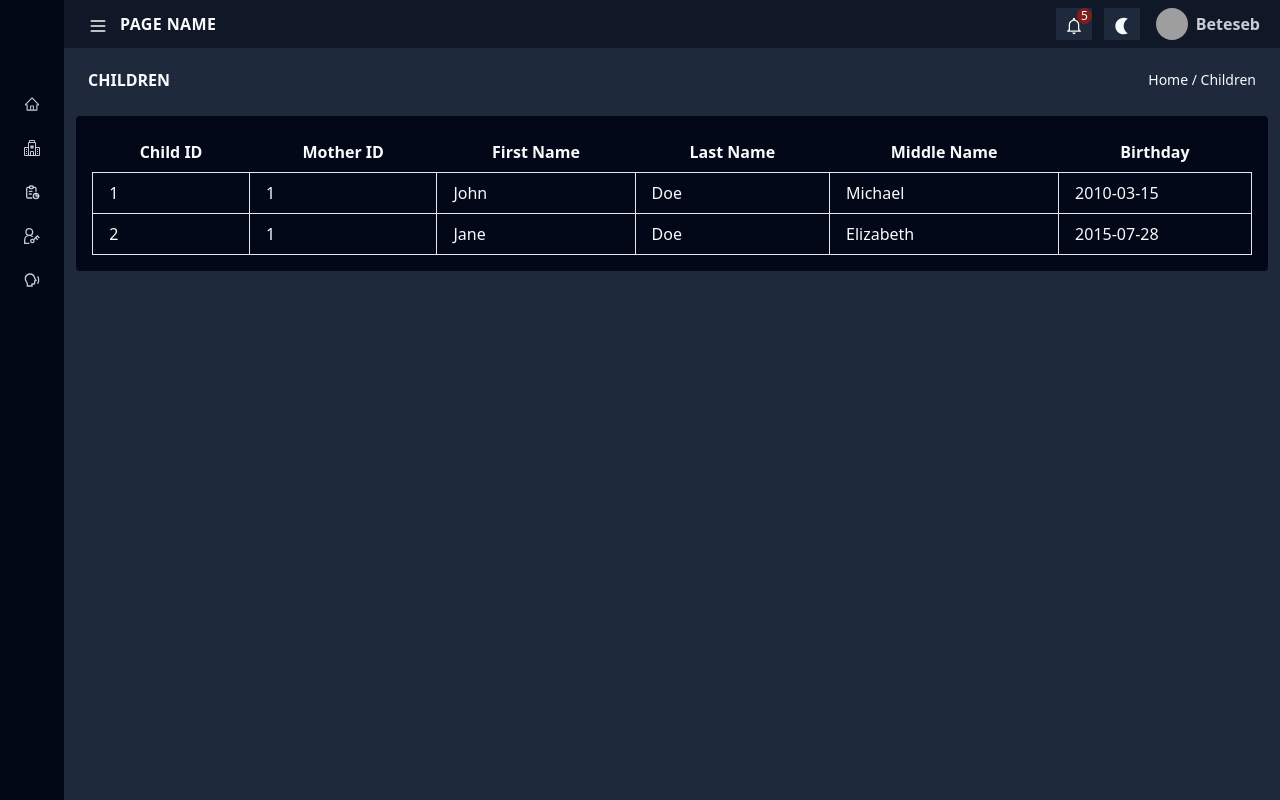
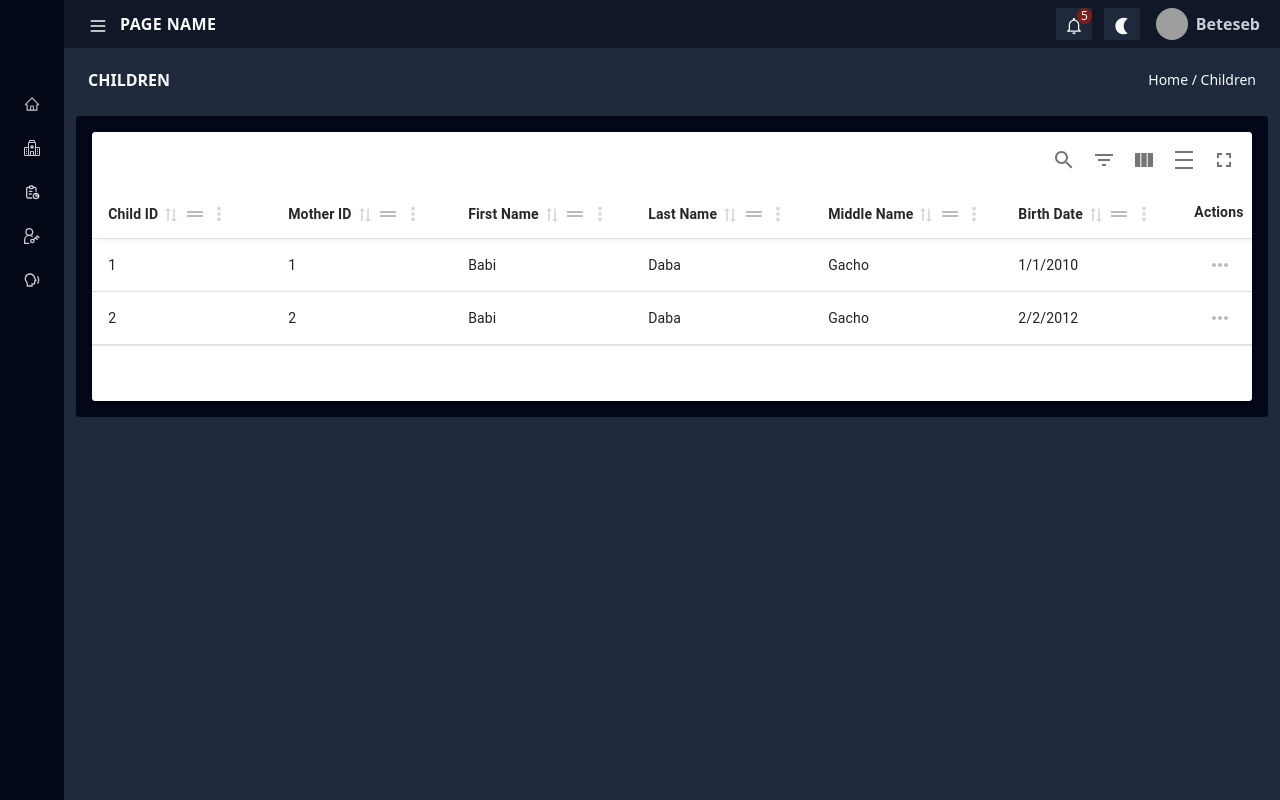
Before and after one commit to Final-Project-SE/infant-immunization-dashboard, a React (Vite) app: page /ChildrenPage in a window 1280 px wide. Built offline with nearby package versions, Linux system fonts and the light colour scheme; grey boxes are pictures that could not be loaded.

Commit message:
Create ChildrenPage component with ChildTable and dummy data for mothers and children

```diff
--- a/src/pages/ChildrenPage.tsx
+++ b/src/pages/ChildrenPage.tsx
@@ -1,73 +1,67 @@
-import React, { useEffect, useState } from 'react';
-import PageHeader from '@/components/header/page-header';
+import PageHeader from "@/components/header/page-header";
+import ChildTable from "@/components/table/child-table";
+import { Child, Mother } from "@/utils/types/component";
 
-interface Child {
-  childId: number;
-  motherId: number;
-  firstname: string;
-  lastname: string;
-  middlename: string;
-  birthday: string;
-}
+// Dummy mother data
+const mothers: Mother[] = [
+  {
+    id: 1,
+    firstName: "Belatu",
+    lastName: "Jinka",
+    email: "belatu@example.com",
+    phone: "1234567890",
+    bloodType: "A+",
+    birthDate: new Date('1990-05-15'),
+    role: "mother",
+    otp: "123456",
+    activeStatus: "active",
+    createdDate: new Date('2024-04-05')
+  },
+  {
+    id: 2,
+    firstName: "gerawa",
+    lastName: "Jemberu",
+    email: "gerawa@example.com",
+    phone: "9876543210",
+    bloodType: "B+",
+    birthDate: new Date('1985-08-20'),
+    role: "mother",
+    otp: "654321",
+    activeStatus: "active",
+    createdDate: new Date('2024-04-06')
+  },
 
-const ChildrenPage: React.FC = () => {
-  const [children, setChildren] = useState<Child[]>([]);
+];
 
-  useEffect(() => {
-    const dummyData: Child[] = [
-      {
-        childId: 1,
-        motherId: 1,
-        firstname: "John",
-        lastname: "Doe",
-        middlename: "Michael",
-        birthday: "2010-03-15",
-      },
-      {
-        childId: 2,
-        motherId: 1,
-        firstname: "Jane",
-        lastname: "Doe",
-        middlename: "Elizabeth",
-        birthday: "2015-07-28",
-      },
-      // Add more dummy data as needed
-    ];
+// Dummy child data
+const children: Child[] = [
+  {
+    id: 1,
+    mother: mothers[0],
+    firstName: "Babi",
+    lastName: "Daba",
+    middleName: "Gacho",
+    birthDate: new Date('2010-01-01'),
+  },
+  {
+    id: 2,
+    mother: mothers[1],
+    firstName: "Babi",
+    lastName: "Daba",
+    middleName: "Gacho",
+    birthDate: new Date('2012-02-02'),
+  },
+];
 
-    setChildren(dummyData);
-  }, []);
-
+function ChildrenPage() {
   return (
     <div className="mx-auto w-full bg-muted rounded mt-1 pb-4">
       <PageHeader pageName="Children" />
       <div className="mx-auto w-[98%] h-fit bg-card rounded overflow-auto mt-2 py-4 px-4 relative">
-        <table className="w-full">
-          <thead>
-            <tr>
-              <th className="px-4 py-2">Child ID</th>
-              <th className="px-4 py-2">Mother ID</th>
-              <th className="px-4 py-2">First Name</th>
-              <th className="px-4 py-2">Last Name</th>
-              <th className="px-4 py-2">Middle Name</th>
-              <th className="px-4 py-2">Birthday</th>
-            </tr>
-          </thead>
-          <tbody>
-            {children.map((child) => (
-              <tr key={child.childId}>
-                <td className="border px-4 py-2">{child.childId}</td>
-                <td className="border px-4 py-2">{child.motherId}</td>
-                <td className="border px-4 py-2">{child.firstname}</td>
-                <td className="border px-4 py-2">{child.lastname}</td>
-                <td className="border px-4 py-2">{child.middlename}</td>
-                <td className="border px-4 py-2">{child.birthday}</td>
-              </tr>
-            ))}
-          </tbody>
-        </table>
+        <ChildTable children={children } />
       </div>
     </div>
   );
-};
+}
 
 export default ChildrenPage;
```
